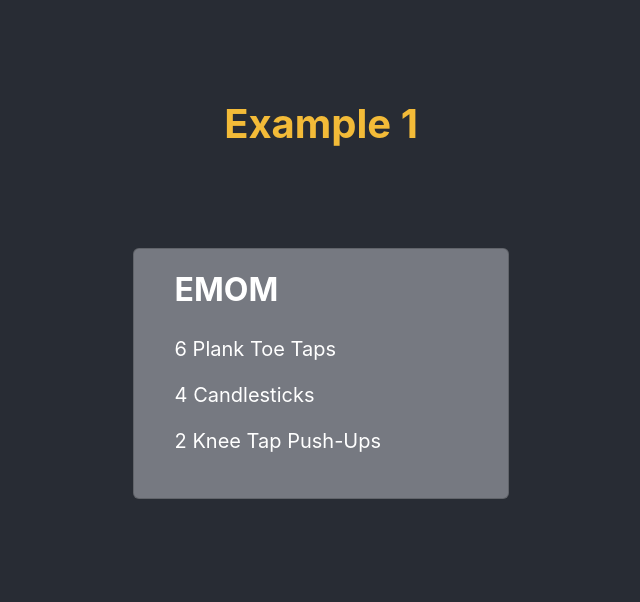
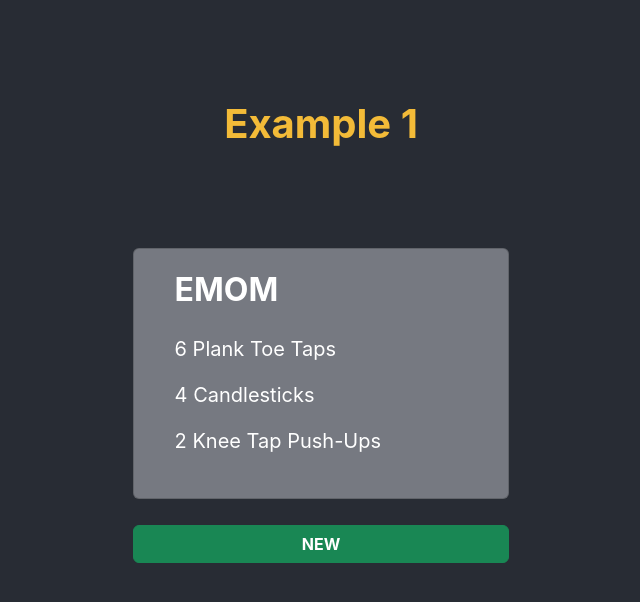
Before and after one commit to paty-oliveira/crossfit-wod-randomiser, a React (Create React App) app: page /crossfit-wod-randomiser/wod in a window 1280 px wide. Shown: the top 602 px of the page, without its empty margins (319-959 px from the left). Built offline with nearby package versions, Linux system fonts and the light colour scheme.

Commit message:
Add new button

```diff
--- a/src/wod/Wod.css
+++ b/src/wod/Wod.css
@@ -31,3 +31,14 @@
     display: flex;
     flex-direction: column;
 }
+
+.buttons-container {
+    display: flex;
+    justify-content: center;
+    margin-top: 2%;
+    width: 30%;
+}
+
+#new-button {
+    font-weight: bold;
+}
--- a/src/wod/Wod.js
+++ b/src/wod/Wod.js
@@ -21,6 +21,9 @@ export function Wod() {
                     </ul>
                 </div>
             </div>
+            <div className="row buttons-container">
+                <button type="button" className="btn btn-success w-100" id="new-button">NEW</button>
+            </div>
         </div>
     )
 }
```
